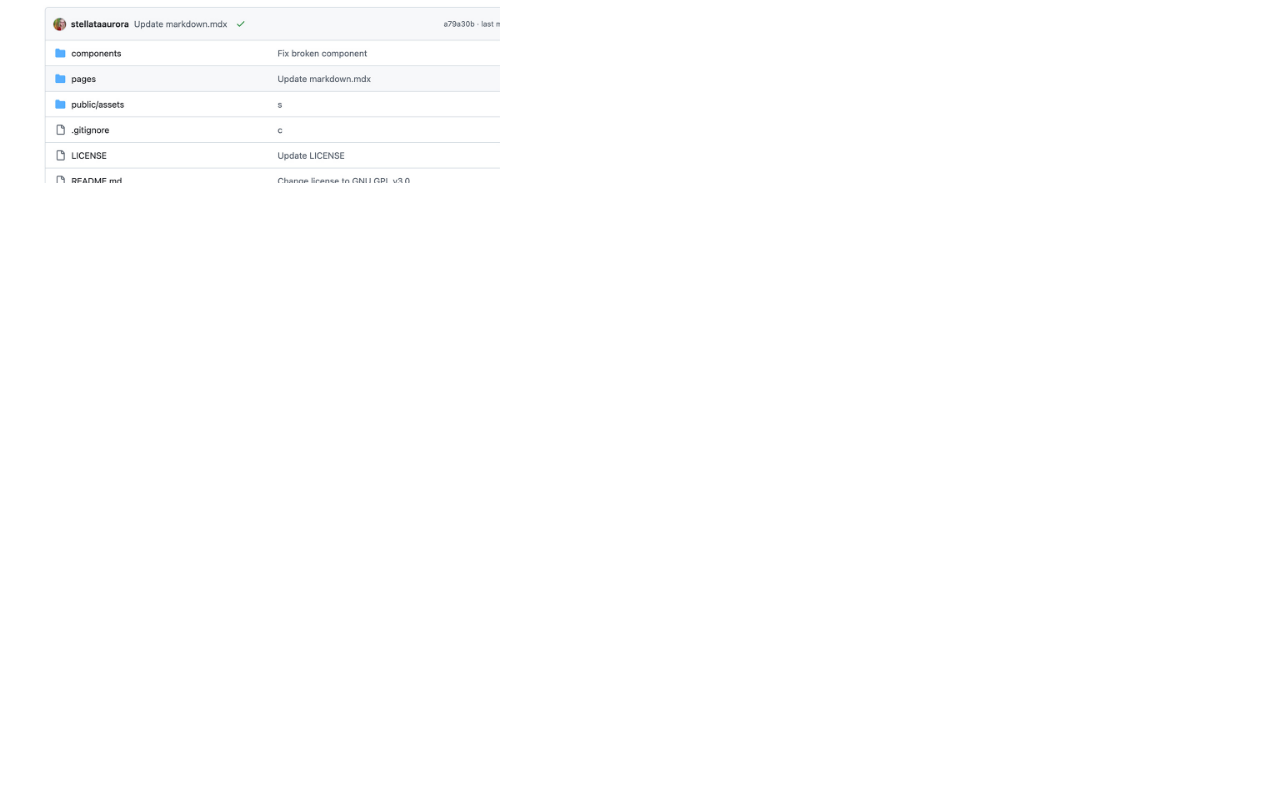
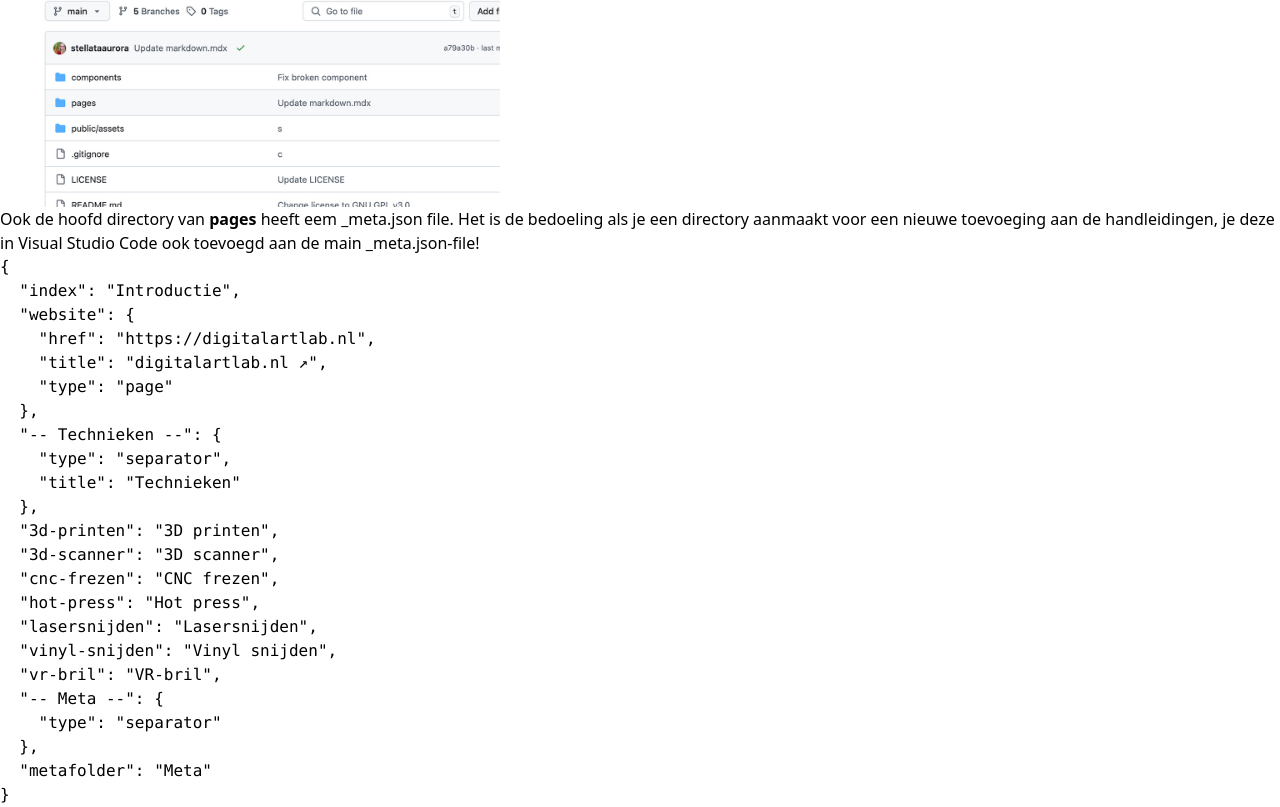
Before and after one commit to digitalartlab/dal-documentation, a Next.js app: page /metafolder/documentatie_schrijven in a window 1280 px wide. Shown: the part 633-1440 px from the top of the page. Before the commit the page ends 816 px from the top, so only its background shows below. Built offline with nearby package versions, Linux system fonts and the light colour scheme.

Commit message:
Update documentatie_schrijven.mdx

```diff
--- a/pages/metafolder/documentatie_schrijven.mdx
+++ b/pages/metafolder/documentatie_schrijven.mdx
@@ -8,7 +8,7 @@ Het schrijven in markdown vind je in [markdown](https://docs.digitalartlab.nl/me
 Het werken in Github vind je in [github](https://docs.digitalartlab.nl/metafolder/github)
 </Callout>
 
-## Werking Github \-\-\> docs.digitalartklab.nl
+## Werking Github \-\> docs.digitalartklab.nl
 Op de server staat een script die automatisch de github directory van **dal-documentation* scant voor wijzigingen. Dit geld voor nieuwe folders en files,
 en voor wijzigingen in de aanwezige files.
 Je gebruikt Visual Studio Code \(zie [github](https://docs.digitalartlab.nl/metafolder/github)\) om een folder of file toe te voegen.
@@ -41,7 +41,36 @@ bepalen moet je die dus opnemen in de meta-file!
 De folderstructuur is erg belangrijk.
 
 Als je ingelogd bent met [github](https://docs.digitalartlab.nl/metafolder/github) vind je
-de folder **pages** en **public**. In **pages** vind je de directories en pagina's die automatisch uitgelezen worden. En in **pages** staan
-
+de folder **pages** en **public**. In **pages** vind je de directories en pagina's die automatisch uitgelezen worden. En in **pages** staan fotos en andere
+documenten die je wilt embedden in de pagina's.
 
 [<img src="/assets/meta/02-ghdocs-folders.jpg" width="500"/>]()
+
+Ook de hoofd directory van **pages** heeft eem _meta.json file. Het is de bedoeling als je een directory aanmaakt voor een nieuwe toevoeging
+aan de handleidingen, je deze in Visual Studio Code ook toevoegd aan de main _meta.json-file!
+
+~~~
+{
+  "index": "Introductie",
+  "website": {
+    "href": "https://digitalartlab.nl",
+    "title": "digitalartlab.nl ↗",
+    "type": "page"
+  },
+  "-- Technieken --": {
+    "type": "separator",
+    "title": "Technieken"
+  },
+  "3d-printen": "3D printen",
+  "3d-scanner": "3D scanner",
+  "cnc-frezen": "CNC frezen",
+  "hot-press": "Hot press",
+  "lasersnijden": "Lasersnijden",
+  "vinyl-snijden": "Vinyl snijden",
+  "vr-bril": "VR-bril",
+  "-- Meta --": {
+    "type": "separator"
+  },
+  "metafolder": "Meta"
+}
+~~~
```
